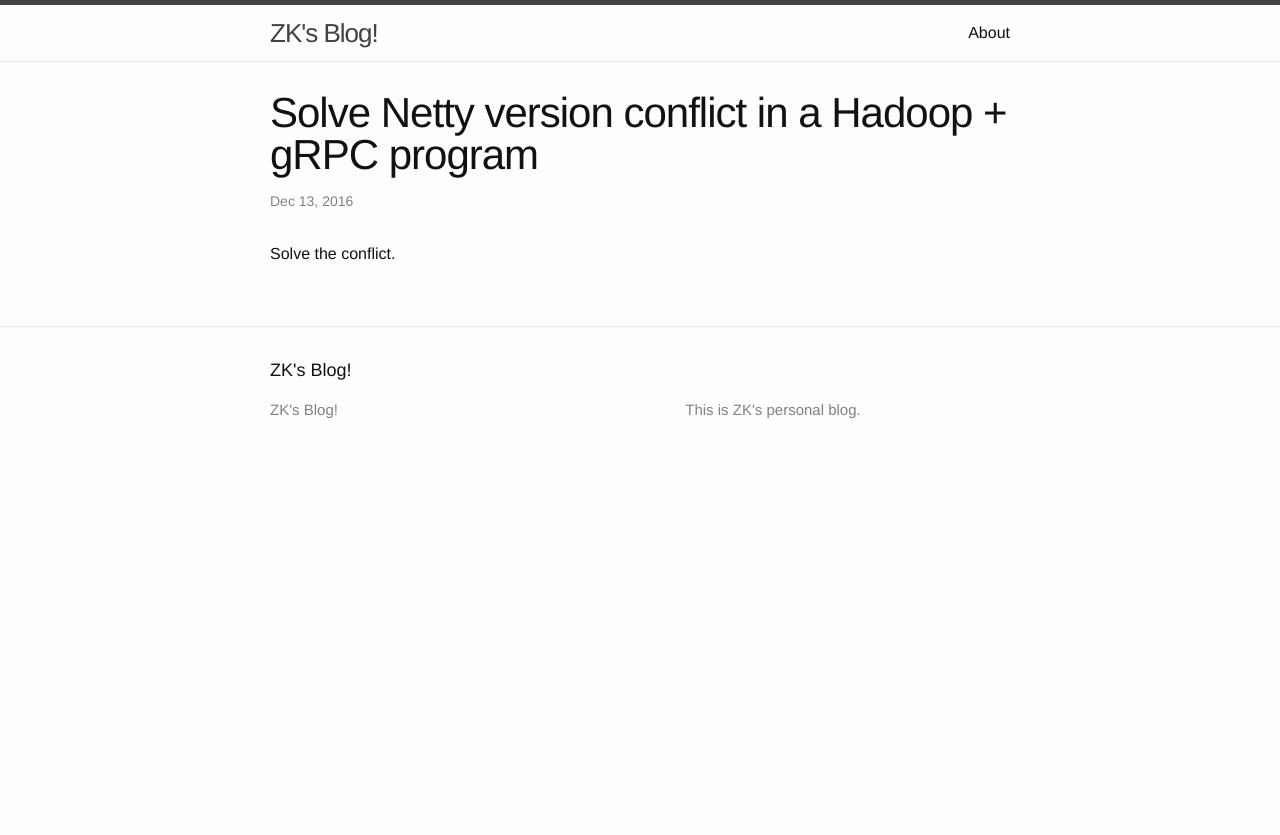
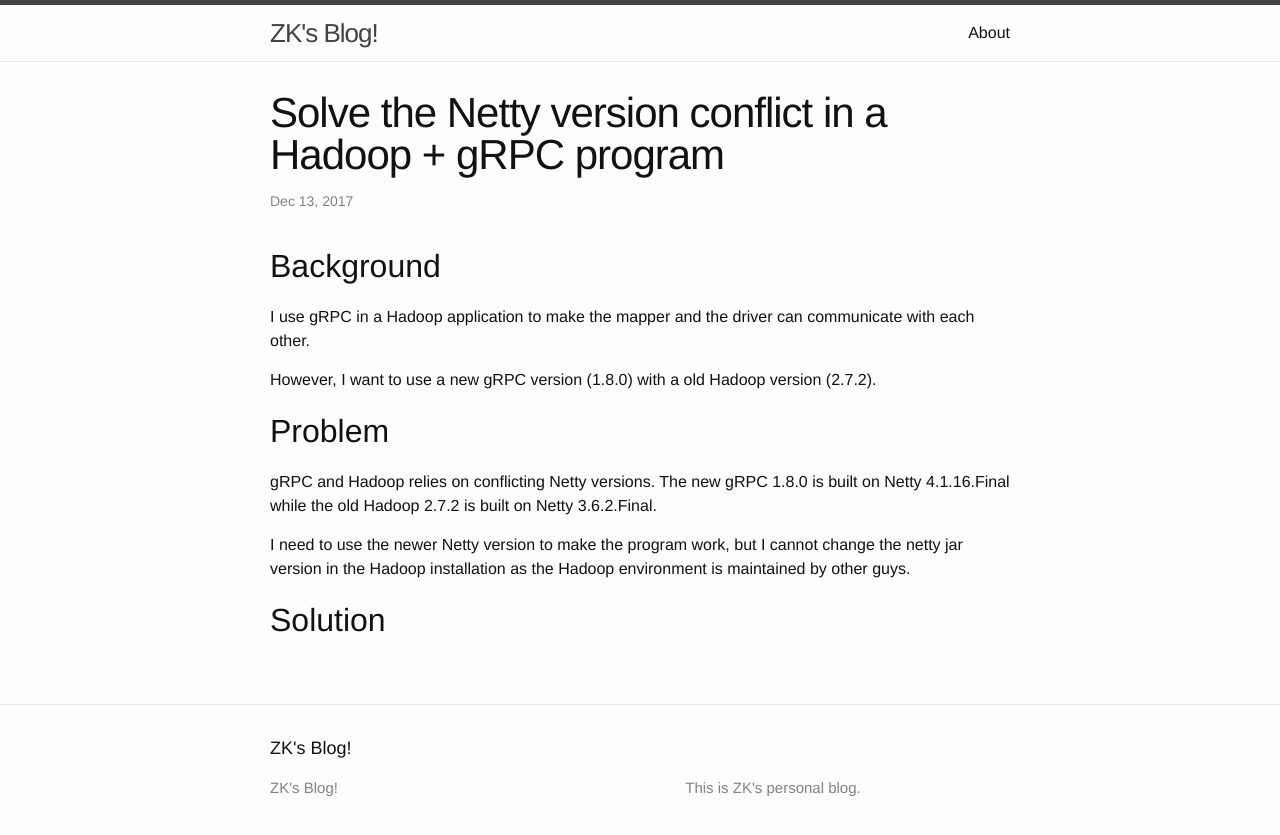
Before and after one commit to wangzk/wangzk.github.io, a Jekyll site: the page built from _posts/2017-12-13-SolveNettyVersionConflict.md, in a window 1280 px wide. Shown: the top 835 px of the page. Built offline with Jekyll 4.4.1, drawn with Linux system fonts in a browser that asks for light colours; comment, search, counter and statistics services are not loaded.

Commit message:
Update 2017-12-13-SolveNettyVersionConflict.md

```diff
--- a/_posts/2017-12-13-SolveNettyVersionConflict.md
+++ b/_posts/2017-12-13-SolveNettyVersionConflict.md
@@ -1,8 +1,20 @@
 ---
 layout: post
-title:  "Solve Netty version conflict in a Hadoop + gRPC program"
-date:   2016-12-13 11:48:00 +0800
+title:  "Solve the Netty version conflict in a Hadoop + gRPC program"
+date:   2017-12-13 11:48:00 +0800
 categories: bigdata
 ---
 
-Solve the conflict.
+## Background
+
+I use gRPC in a Hadoop application to make the mapper and the driver can communicate with each other.
+
+However, I want to use a new gRPC version (1.8.0) with a old Hadoop version (2.7.2).
+
+## Problem
+
+gRPC and Hadoop relies on conflicting Netty versions. The new gRPC 1.8.0 is built on Netty 4.1.16.Final while the old Hadoop 2.7.2 is built on Netty 3.6.2.Final.
+
+I need to use the newer Netty version to make the program work, but I cannot change the netty jar version in the Hadoop installation as the Hadoop environment is maintained by other guys.
+
+## Solution
```
